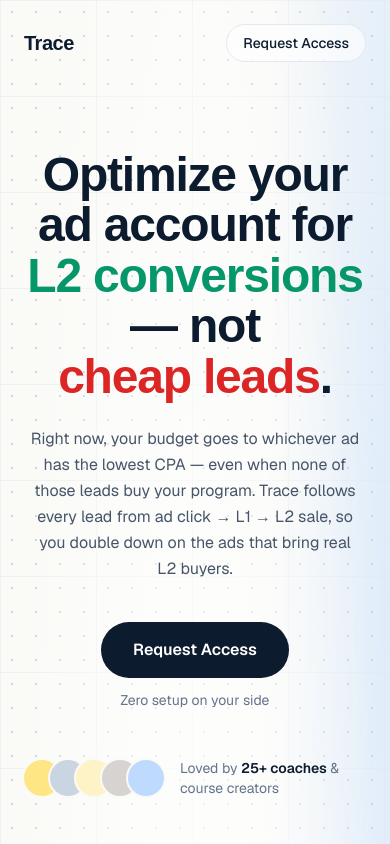
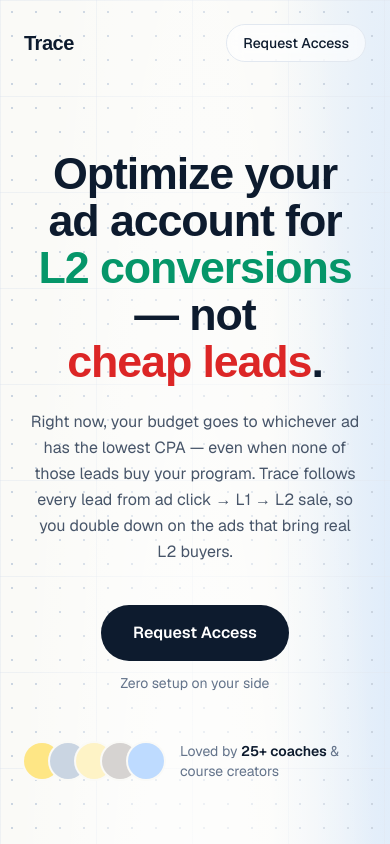
Before and after one commit to sharan-oss/trace-dashboard, a Next.js app: page /landing in a window 390 px wide. Shown: the top 844 px of the page. Built offline with nearby package versions, Linux system fonts and the light colour scheme; a web font is replaced by a local one.

Commit message:
fix(landing): mobile headline 2.8rem (between 4xl and 5xl)
Co-Authored-By: Claude Fable 5 <noreply@anthropic.com>

```diff
--- a/src/app/(marketing)/landing/page.tsx
+++ b/src/app/(marketing)/landing/page.tsx
@@ -68,7 +68,7 @@ export default function LandingPage() {
       {/* Hero */}
       <section className="relative mx-auto flex w-full max-w-4xl flex-col items-center px-6 pt-16 pb-24 text-center sm:pt-24 sm:pb-32">
         <Rise delay={0}>
-          <h1 className="lp-display text-5xl leading-[1.05] font-bold tracking-tight text-balance text-(--lp-ink) sm:text-6xl lg:text-7xl">
+          <h1 className="lp-display text-[2.8rem] leading-[1.05] font-bold tracking-tight text-balance text-(--lp-ink) sm:text-6xl lg:text-7xl">
             Optimize your ad account for{" "}
             <span className="text-(--lp-positive)">L2 conversions</span> — not{" "}
             <span className="text-(--lp-negative)">cheap leads</span>.
```
